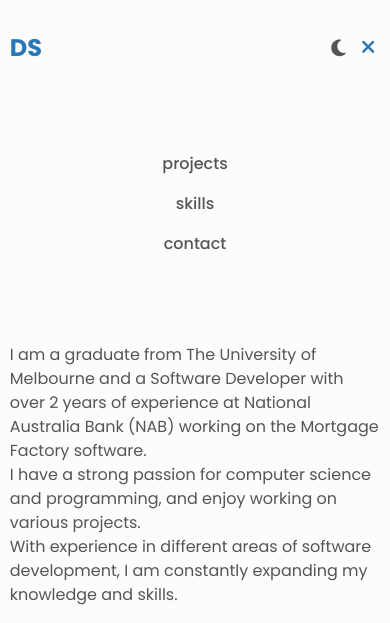
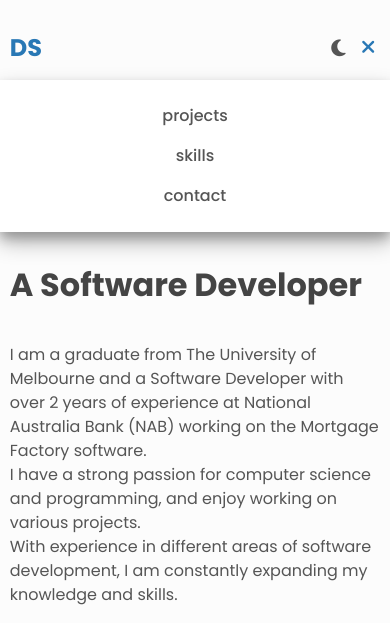
Before and after one commit to Dragan14/Dragan14.github.io, a website: page index.html in a window 390 px wide. Both pictures are taken after a click on the button 370 px from the left and 47 px from the top of the page. Shown: the top 623 px of the page. Drawn offline with Linux system fonts and the light colour scheme.

Commit message:
improved navbar visibility

```diff
--- a/styles.css
+++ b/styles.css
@@ -391,15 +391,19 @@ main {
 
   .nav__list {
     flex-direction: column;
-    padding: 4em 0;
+    padding: 1em 0;
     position: absolute;
     right: 0;
     left: 0;
     top: 5em;
-    background-color: var(--clr-bg);
+    background-color: var(--clr-bg-alt);
+    box-shadow:
+      rgba(0, 0, 0, 0.3) 0px 10px 20px,
+      rgba(0, 0, 0, 0.2) 0px 6px 10px;
     width: 0;
     overflow: hidden;
     transition: width 0.2s ease-in-out;
+    z-index: 10; /* Added to ensure dropdown appears on top */
   }
 
   .display-nav-list {
```
